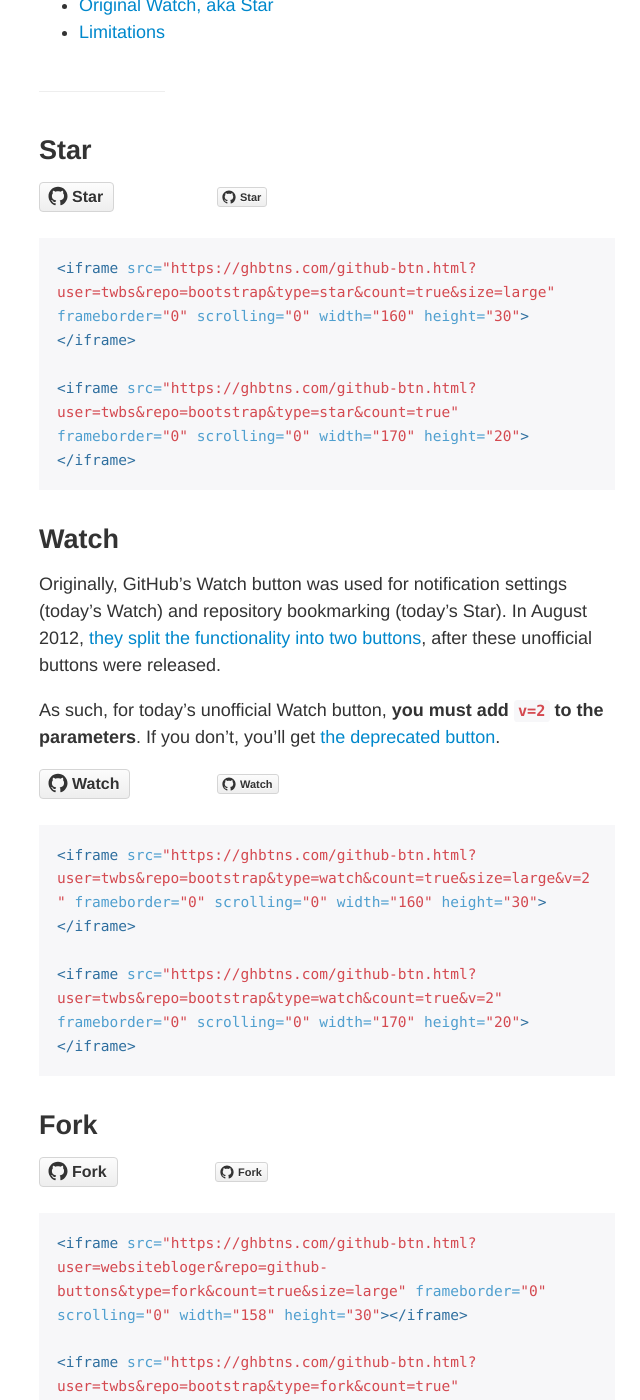
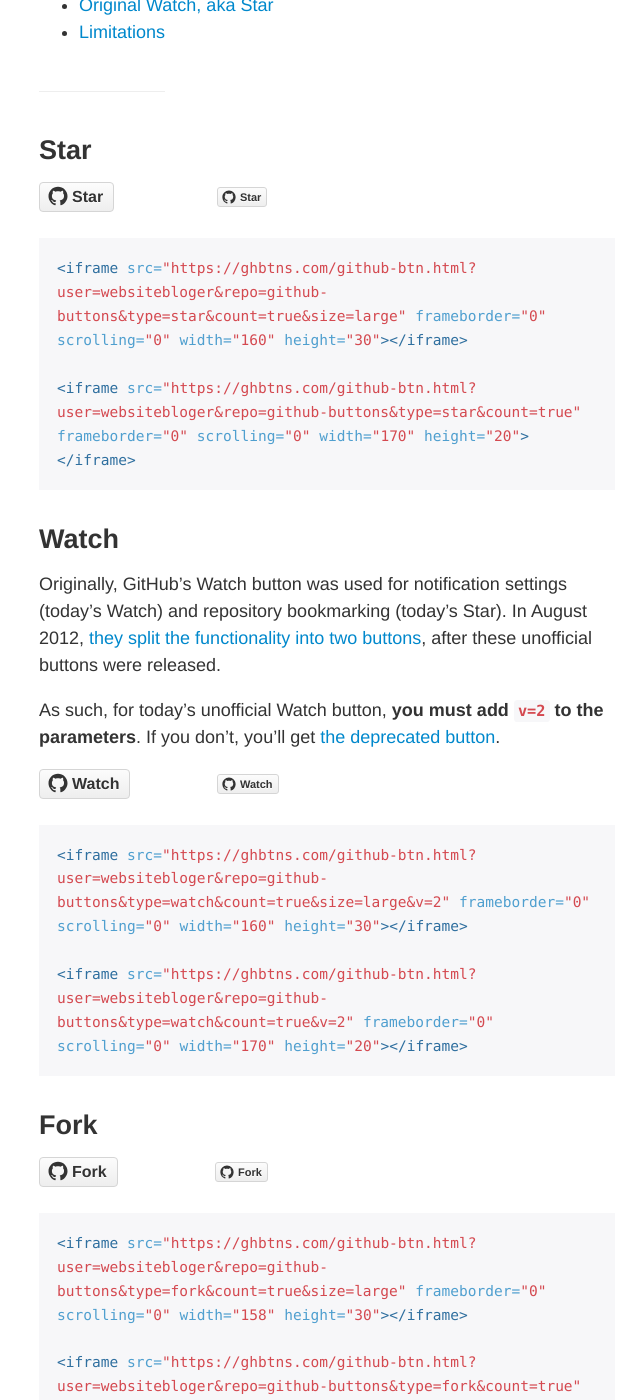
Before and after one commit to websitebloger/github-buttons, a Jekyll site: the page built from index.md, in a window 1280 px wide and 1400 px high, scrolled down 686 px. Shown: the whole window, without its empty margins (313-953 px from the left). Built offline with Jekyll 4.4.1, drawn with Linux system fonts in a browser that asks for light colours; comment, search, counter and statistics services are not loaded; our own code applies the rules of GitHub Pages for plain Markdown files; some of the changed text lies outside the part shown.

Commit message:
Update index.md

```diff
--- a/index.md
+++ b/index.md
@@ -12,13 +12,13 @@ layout: default
 ## Star
 
 <div class="example">
-  <iframe src="github-btn.html?user=twbs&repo=bootstrap&type=star&count=true&size=large" frameborder="0" scrolling="0" width="160" height="30"></iframe>
-  <iframe src="github-btn.html?user=twbs&repo=bootstrap&type=star&count=true" frameborder="0" scrolling="0" width="170" height="20"></iframe>
+  <iframe src="github-btn.html?user=websitebloger&repo=github-buttons&type=star&count=true&size=large" frameborder="0" scrolling="0" width="160" height="30"></iframe>
+  <iframe src="github-btn.html?user=websitebloger&repo=github-buttons&type=star&count=true" frameborder="0" scrolling="0" width="170" height="20"></iframe>
 </div>
 {% highlight html %}
-<iframe src="https://ghbtns.com/github-btn.html?user=twbs&repo=bootstrap&type=star&count=true&size=large" frameborder="0" scrolling="0" width="160" height="30"></iframe>
+<iframe src="https://ghbtns.com/github-btn.html?user=websitebloger&repo=github-buttons&type=star&count=true&size=large" frameborder="0" scrolling="0" width="160" height="30"></iframe>
 
-<iframe src="https://ghbtns.com/github-btn.html?user=twbs&repo=bootstrap&type=star&count=true" frameborder="0" scrolling="0" width="170" height="20"></iframe>
+<iframe src="https://ghbtns.com/github-btn.html?user=websitebloger&repo=github-buttons&type=star&count=true" frameborder="0" scrolling="0" width="170" height="20"></iframe>
 {% endhighlight %}
 
 ## Watch
@@ -28,25 +28,25 @@ Originally, GitHub's Watch button was used for notification settings (today's Wa
 As such, for today's unofficial Watch button, **you must add `v=2` to the parameters**. If you don't, you'll get [the deprecated button](#deprecated).
 
 <div class="example">
-  <iframe src="github-btn.html?user=twbs&repo=bootstrap&type=watch&count=true&size=large&v=2" frameborder="0" scrolling="0" width="160" height="30"></iframe>
-  <iframe src="github-btn.html?user=twbs&repo=bootstrap&type=watch&count=true&v=2" frameborder="0" scrolling="0" width="170" height="20"></iframe>
+  <iframe src="github-btn.html?user=websitebloger&repo=github-buttons&type=watch&count=true&size=large&v=2" frameborder="0" scrolling="0" width="160" height="30"></iframe>
+  <iframe src="github-btn.html?user=websitebloger&repo=github-buttons&type=watch&count=true&v=2" frameborder="0" scrolling="0" width="170" height="20"></iframe>
 </div>
 {% highlight html %}
-<iframe src="https://ghbtns.com/github-btn.html?user=twbs&repo=bootstrap&type=watch&count=true&size=large&v=2" frameborder="0" scrolling="0" width="160" height="30"></iframe>
+<iframe src="https://ghbtns.com/github-btn.html?user=websitebloger&repo=github-buttons&type=watch&count=true&size=large&v=2" frameborder="0" scrolling="0" width="160" height="30"></iframe>
 
-<iframe src="https://ghbtns.com/github-btn.html?user=twbs&repo=bootstrap&type=watch&count=true&v=2" frameborder="0" scrolling="0" width="170" height="20"></iframe>
+<iframe src="https://ghbtns.com/github-btn.html?user=websitebloger&repo=github-buttons&type=watch&count=true&v=2" frameborder="0" scrolling="0" width="170" height="20"></iframe>
 {% endhighlight %}
 
 ## Fork
 
 <div class="example">
-  <iframe src="github-btn.html?user=twbs&repo=bootstrap&type=fork&count=true&size=large" frameborder="0" scrolling="0" width="158" height="30"></iframe>
-  <iframe src="github-btn.html?user=twbs&repo=bootstrap&type=fork&count=true" frameborder="0" scrolling="0" width="170" height="20"></iframe>
+  <iframe src="github-btn.html?user=websitebloger&repo=github-buttons&type=fork&count=true&size=large" frameborder="0" scrolling="0" width="158" height="30"></iframe>
+  <iframe src="github-btn.html?user=websitebloger&repo=github-buttons&type=fork&count=true" frameborder="0" scrolling="0" width="170" height="20"></iframe>
 </div>
 {% highlight html %}
 <iframe src="https://ghbtns.com/github-btn.html?user=websitebloger&repo=github-buttons&type=fork&count=true&size=large" frameborder="0" scrolling="0" width="158" height="30"></iframe>
 
-<iframe src="https://ghbtns.com/github-btn.html?user=twbs&repo=bootstrap&type=fork&count=true" frameborder="0" scrolling="0" width="170" height="20"></iframe>
+<iframe src="https://ghbtns.com/github-btn.html?user=websitebloger&repo=github-buttons&type=fork&count=true" frameborder="0" scrolling="0" width="170" height="20"></iframe>
 {% endhighlight %}
 
 ## Follow
@@ -101,13 +101,13 @@ With the button split in August 2012, GitHub's API continued to return the Star
 This deprecated button is still around to avoid breaking every site that currently utilizes these embeds.
 
 <div class="example">
-  <iframe src="github-btn.html?user=twbs&repo=bootstrap&type=watch&count=true&size=large" frameborder="0" scrolling="0" width="170" height="30"></iframe>
-  <iframe src="github-btn.html?user=twbs&repo=bootstrap&type=watch&count=true" frameborder="0" scrolling="0" width="170" height="20"></iframe>
+  <iframe src="github-btn.html?user=websitebloger&repo=github-buttons&type=watch&count=true&size=large" frameborder="0" scrolling="0" width="170" height="30"></iframe>
+  <iframe src="github-btn.html?user=websitebloger&repo=github-buttons&type=watch&count=true" frameborder="0" scrolling="0" width="170" height="20"></iframe>
 </div>
 {% highlight html %}
-<iframe src="https://ghbtns.com/github-btn.html?user=twbs&repo=bootstrap&type=watch&count=true&size=large" frameborder="0" scrolling="0" width="170" height="30"></iframe>
+<iframe src="https://ghbtns.com/github-btn.html?user=websitebloger&repo=github-buttons&type=watch&count=true&size=large" frameborder="0" scrolling="0" width="170" height="30"></iframe>
 
-<iframe src="https://ghbtns.com/github-btn.html?user=twbs&repo=bootstrap&type=watch&count=true" frameborder="0" scrolling="0" width="170" height="20"></iframe>
+<iframe src="https://ghbtns.com/github-btn.html?user=websitebloger&repo=github-buttons&type=watch&count=true" frameborder="0" scrolling="0" width="170" height="20"></iframe>
 {% endhighlight %}
 
 ---
```
